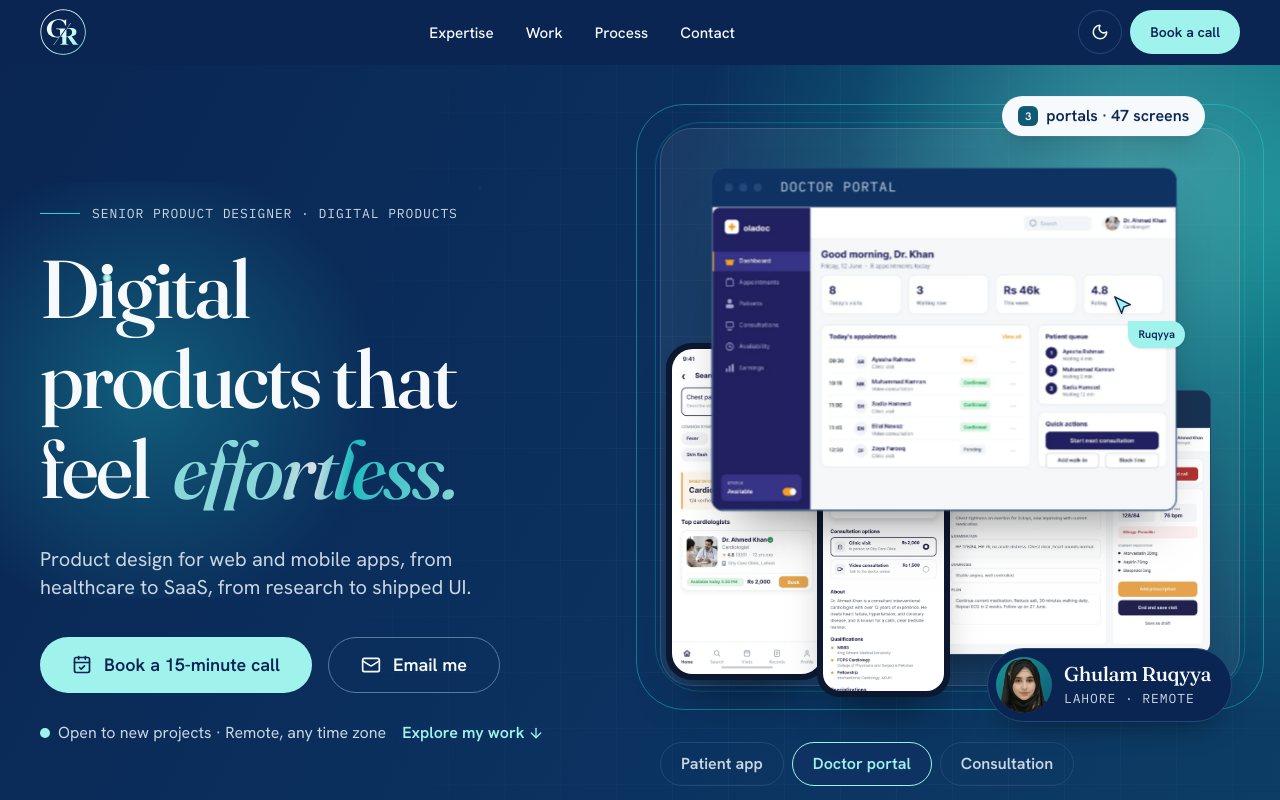
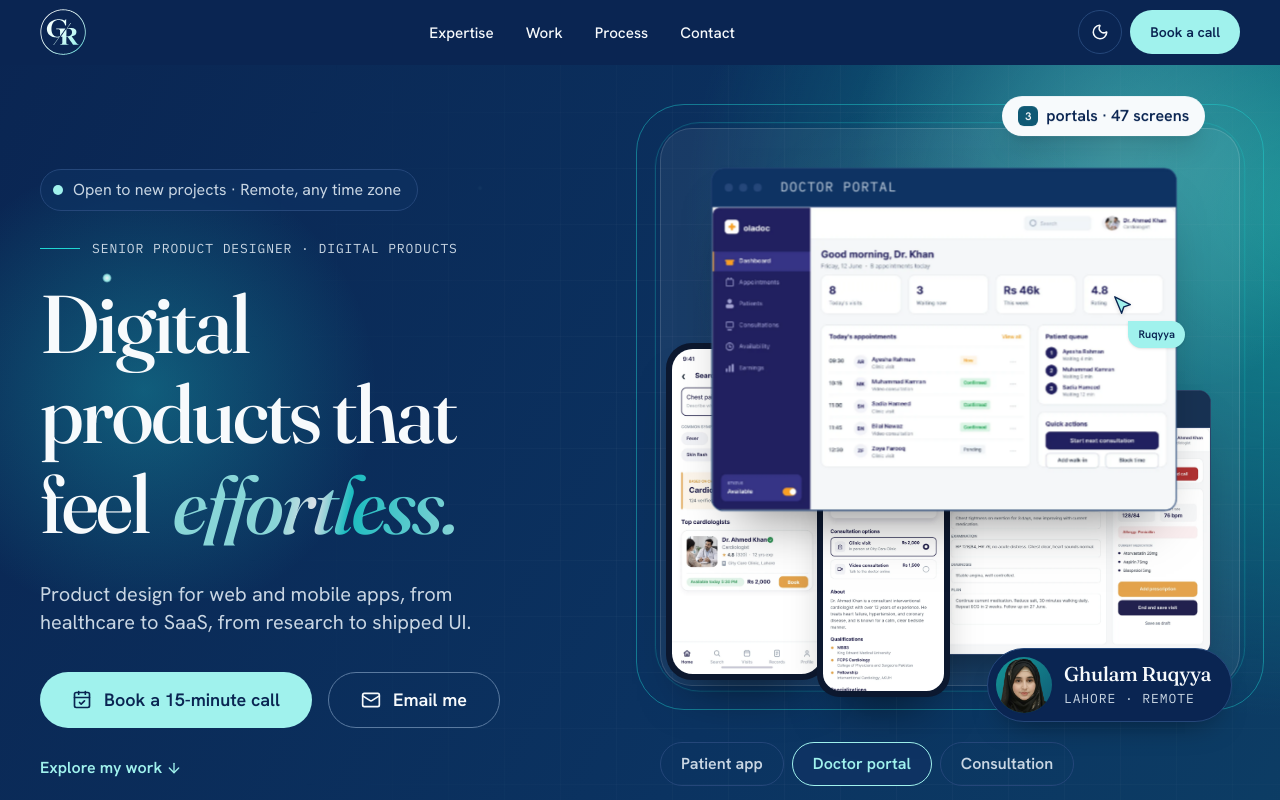
Before and after one commit to Ruqyya/my_portfolio, a React (Vite) app: page / in a window 1280 px wide. Shown: the top 800 px of the page. Built offline with nearby package versions, Linux system fonts and the light colour scheme.

Commit message:
Hero: move the open-to-projects status to the top as a pill; Explore my work link under the buttons

```diff
--- a/src/components/sections/Hero.tsx
+++ b/src/components/sections/Hero.tsx
@@ -149,6 +149,13 @@ export default function Hero() {
       </div>
       <div className="mx-auto grid max-w-[88rem] gap-x-10 gap-y-14 px-5 md:px-10 lg:min-h-[calc(100svh-9rem)] lg:grid-cols-12 lg:items-center">
         <div className="relative z-30 lg:col-span-6">
+          <p className="rise mb-7 inline-flex items-center gap-2.5 rounded-full border border-line bg-paper-2/60 py-2 pl-3 pr-4 text-base text-ink-2">
+            <span className="relative flex h-2.5 w-2.5">
+              <span className="absolute inline-flex h-full w-full animate-ping rounded-full bg-[var(--accent)] opacity-50" aria-hidden />
+              <span className="relative inline-flex h-2.5 w-2.5 rounded-full bg-[var(--accent)]" aria-hidden />
+            </span>
+            Open to new projects · Remote, any time zone
+          </p>
           <p className="mono flex items-center gap-3 text-ink-2">
             <span aria-hidden className="rule-champagne h-px w-10" />
             Senior Product Designer · Digital Products
@@ -192,13 +199,8 @@ export default function Hero() {
               <Mail size={20} aria-hidden /> Email me
             </a>
           </div>
-          <p className="rise mt-6 inline-flex items-center gap-2 text-base text-ink-2" style={{ animationDelay: "0.5s" }}>
-            <span className="relative flex h-2.5 w-2.5">
-              <span className="absolute inline-flex h-full w-full animate-ping rounded-full bg-[var(--accent)] opacity-50" aria-hidden />
-              <span className="relative inline-flex h-2.5 w-2.5 rounded-full bg-[var(--accent)]" aria-hidden />
-            </span>
-            Open to new projects · Remote, any time zone
-            <a href="#work" className="link-draw ml-2 inline-flex items-center gap-1 py-1 font-semibold text-forest">
+          <p className="rise mt-6" style={{ animationDelay: "0.5s" }}>
+            <a href="#work" className="link-draw inline-flex items-center gap-1 py-1 text-base font-semibold text-forest">
               Explore my work <ArrowDown size={16} aria-hidden />
             </a>
           </p>
```
